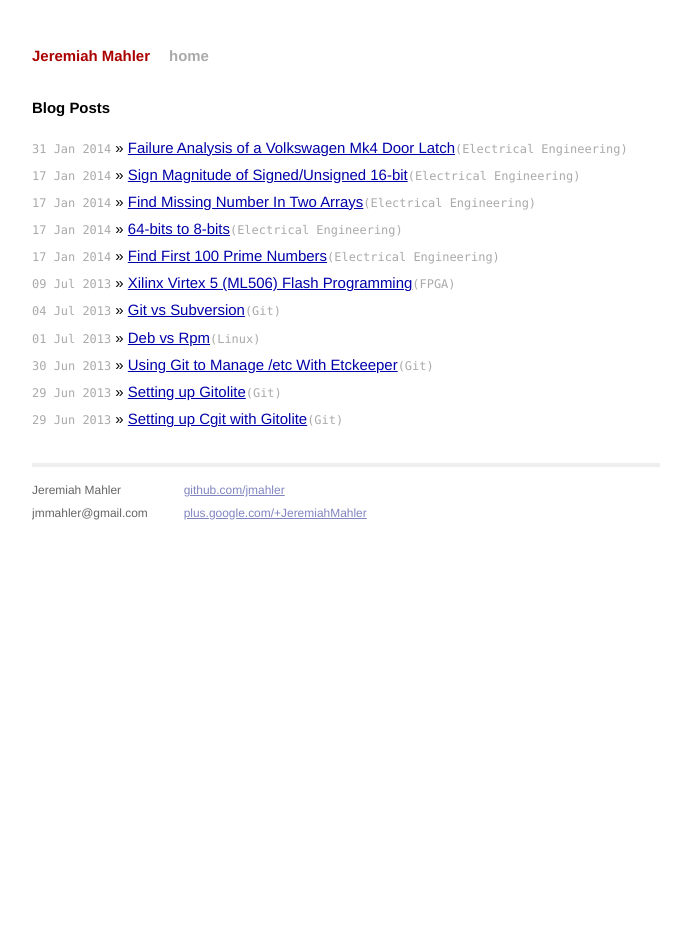
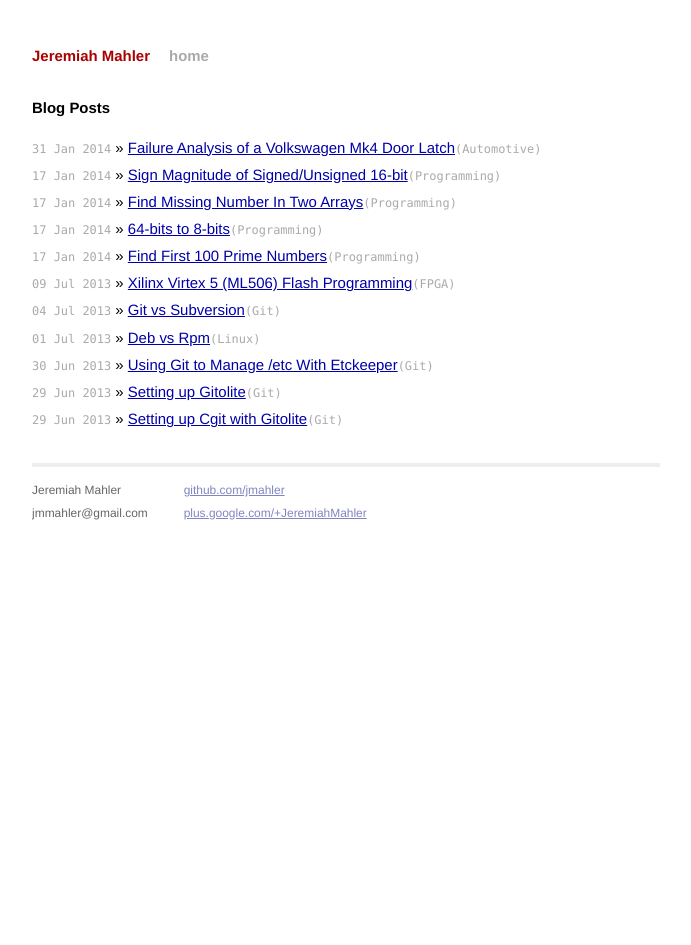
Before and after one commit to jmahler/jmahler.github.io, a Jekyll site: the page built from index.html, in a window 1280 px wide. Shown: the whole page, without its empty margins (294-985 px from the left). Built offline with Jekyll 4.4.1, drawn with Linux system fonts in a browser that asks for light colours; Markdown is read by kramdown in place of the engine named in the settings.

Commit message:
reviewed post categories

```diff
--- a/_posts/2014-01-17-100_primes.md
+++ b/_posts/2014-01-17-100_primes.md
@@ -2,8 +2,8 @@
 layout: post
 title: "Find First 100 Prime Numbers"
 date: 2014-01-17 1:00
-category: Electrical Engineering
-tags: [Numbers, C, Interview, Electrical Engineering]
+category: Programming
+tags: [Programming, Numbers, C, Interview, Electrical Engineering]
 ---
 
 # Question
--- a/_posts/2014-01-17-byte64.md
+++ b/_posts/2014-01-17-byte64.md
@@ -2,8 +2,8 @@
 layout: post
 title: "64-bits to 8-bits"
 date: 2014-01-17 1:00
-category: Electrical Engineering
-tags: [Numbers, Interview, Electrical Engineering]
+category: Programming
+tags: [Programming, Numbers, Interview, Electrical Engineering]
 ---
 
 # Question
--- a/_posts/2014-01-17-missing_number.md
+++ b/_posts/2014-01-17-missing_number.md
@@ -2,8 +2,8 @@
 layout: post
 title: "Find Missing Number In Two Arrays"
 date: 2014-01-17 1:00
-category: Electrical Engineering
-tags: [Numbers, C, Interview, Electrical Engineering]
+category: Programming
+tags: [Programming, Numbers, C, Interview, Electrical Engineering]
 ---
 
 # Question
--- a/_posts/2014-01-17-sign_magnitude.md
+++ b/_posts/2014-01-17-sign_magnitude.md
@@ -2,8 +2,8 @@
 layout: post
 title: "Sign Magnitude of Signed/Unsigned 16-bit"
 date: 2014-01-17 1:00
-category: Electrical Engineering
-tags: [Numbers, Interview, Electrical Engineering]
+category: Programming
+tags: [Programming, Numbers, Interview, Electrical Engineering]
 ---
 
 # Question
--- a/_posts/2014-01-31-vw_door_latch.md
+++ b/_posts/2014-01-31-vw_door_latch.md
@@ -2,8 +2,8 @@
 layout: post
 title: "Failure Analysis of a Volkswagen Mk4 Door Latch"
 date: 2014-01-31 1:00
-category: Electrical Engineering
-tags: [Electrical Engineering, Automotive]
+category: Automotive
+tags: [Automotive, Electrical Engineering]
 ---
 
 ## Affected Vehicles
```
